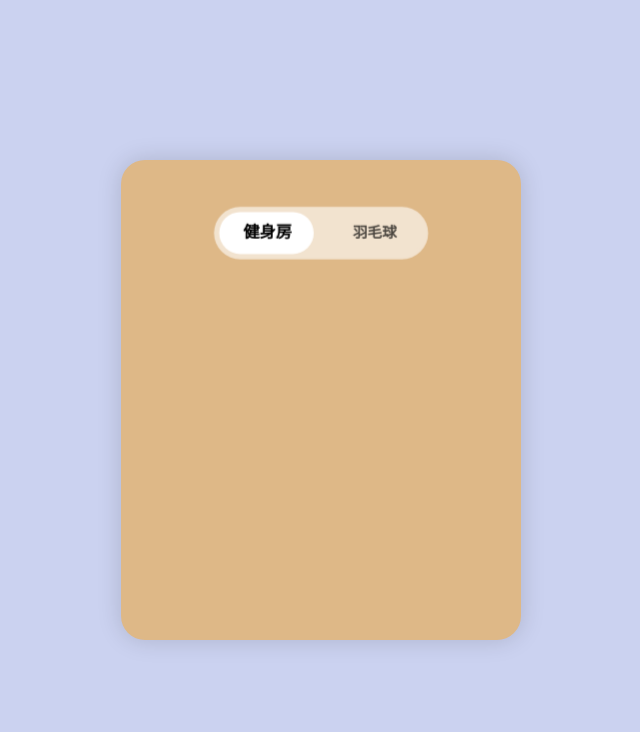
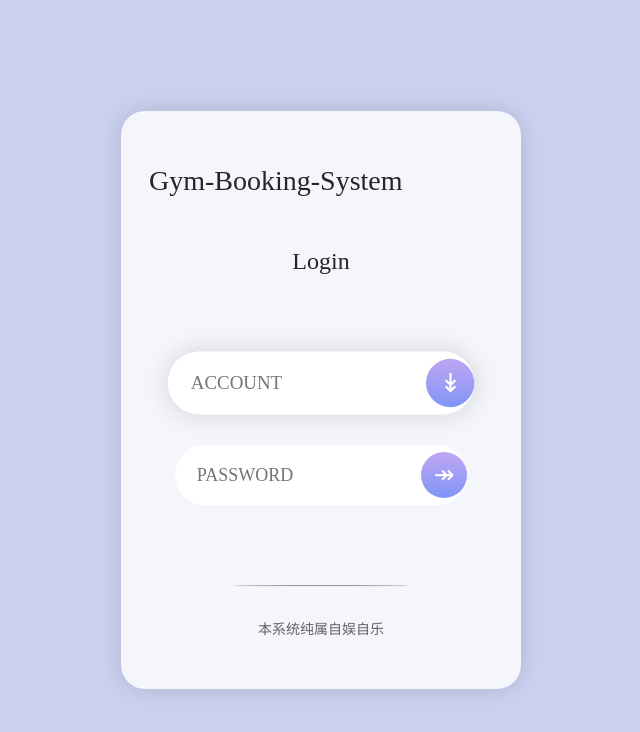
Before and after one commit to bullshitking-99/GymBookSystem, a Vue app: page / in a window 1280 px wide. Shown: the top 732 px of the page, without its empty margins (319-959 px from the left). Built offline with nearby package versions, Linux system fonts and the light colour scheme.

Commit message:
feat：修改滑块切换器样式，替换原表单中单选组件

```diff
--- a/components.d.ts
+++ b/components.d.ts
@@ -14,7 +14,6 @@ declare module '@vue/runtime-core' {
     AFormItem: typeof import('ant-design-vue/es')['FormItem']
     ARadioButton: typeof import('ant-design-vue/es')['RadioButton']
     ARadioGroup: typeof import('ant-design-vue/es')['RadioGroup']
-    Arrow: typeof import('./src/components/arrow.vue')['default']
     ASelect: typeof import('ant-design-vue/es')['Select']
     ASlider: typeof import('ant-design-vue/es')['Slider']
     ASpin: typeof import('ant-design-vue/es')['Spin']
--- a/src/App.vue
+++ b/src/App.vue
@@ -16,9 +16,7 @@ onBeforeMount(() => {
 <template>
   <main>
     <div class="container">
-      <!-- <h1>Gym-Booking-System</h1>
-      <router-view></router-view> -->
-      <SlideSwitcher :options="['健身房', '羽毛球']"></SlideSwitcher>
+      <router-view></router-view>
     </div>
   </main>
 </template>
@@ -44,8 +42,8 @@ main {
     box-shadow: 0px 0px 24px rgba(0, 0, 0, 0.15);
     border-radius: 24px;
     padding: 48px 28px;
-    // background-color: rgb(245, 246, 252);
-    background-color: burlywood;
+    background-color: rgb(245, 246, 252);
+    // background-color: burlywood;
 
     /* 标题 */
     h1 {
--- a/src/components/SlideSwitcher.vue
+++ b/src/components/SlideSwitcher.vue
@@ -11,14 +11,14 @@ const props = defineProps<{
   options: Array<string>;
 }>();
 
-const emit = defineEmits(["changeOption"]);
+const emit = defineEmits(["change"]);
 
 const choosed = ref(props.options[0]);
 
-function changeOption(event: Event) {
+function change(event: Event) {
   const option = (event.target as HTMLElement).innerHTML;
   choosed.value = option;
-  emit("changeOption", option);
+  emit("change", option);
 }
 </script>
 
@@ -32,7 +32,7 @@ function changeOption(event: Event) {
       v-for="option in props.options"
       :key="option"
       class="option"
-      @click="changeOption"
+      @click="change"
       :class="{ choosed: choosed === option }"
     >
       {{ option }}
@@ -49,7 +49,9 @@ function changeOption(event: Event) {
   margin: 0 auto;
   border-radius: 48px;
   border: none;
-  background: rgba(255, 255, 255, 0.6);
+  background: rgba(255, 255, 255, 1);
+  // background-color: #1890ff;
+  box-shadow: 0px 0px 2px rgba(0, 0, 0, 0.15);
   // 毛玻璃
   backdrop-filter: blur(5px);
   height: 50px;
@@ -62,7 +64,8 @@ function changeOption(event: Event) {
     border: none;
     border-radius: 48px;
     height: 80%;
-    background-color: rgba(255, 255, 255, 1);
+    // background-color: rgba(255, 255, 255, 1);
+    background-color: #1890ff;
     z-index: -100;
 
     transition: all 0.3s;
@@ -79,16 +82,18 @@ function changeOption(event: Event) {
 
   .option {
     padding: 15px 30px;
-    color: rgba(0, 0, 0, 0.7);
+    // color: rgba(0, 0, 0, 0.7);
+    color: gray;
     font-weight: 700;
     transition: all 0.3s linear;
     cursor: pointer;
   }
   .choosed {
-    color: black;
+    // color: black;
+    color: white;
     font-weight: bold;
-    transform-origin: center;
-    transform: scale(1.1);
+    // transform-origin: center;
+    // transform: scale(1.1);
   }
 }
 </style>
--- a/src/views/Form.vue
+++ b/src/views/Form.vue
@@ -57,7 +57,7 @@ const spinning = ref(false);
       if (res[0].code === 2000) {
         // 返回data为空-新用户-使用表单初始状态
         // data不为空-老用户-更新表单状态
-        if (res[0].data !== []) {
+        if (!res[0].data) {
           // setSession 将pinia持久化存储则不需要这一步
           sessionStorage.setItem(OrderPlan, JSON.stringify(res));
           // UpdateForm
@@ -310,6 +310,12 @@ const submitForm = () => {
       :wrapper-col="{ span: 15, offset: 1 }"
       autocomplete="off"
     >
+      <SlideSwitcher
+        :options="['健身房', '羽毛球']"
+        @change="(e:'健身房'|'羽毛球')=>formState.orderType = e"
+      ></SlideSwitcher>
+      <div style="height: 50px"></div>
+
       <a-form-item label="开启预约">
         <a-switch
           v-model:checked="formState.isOrder"
@@ -318,12 +324,12 @@ const submitForm = () => {
           un-checked-children="关"
         ></a-switch>
       </a-form-item>
-      <a-form-item label="选择场馆">
+      <!-- <a-form-item label="选择场馆">
         <a-radio-group v-model:value="formState.orderType" button-style="solid">
           <a-radio-button value="健身房">健身房</a-radio-button>
           <a-radio-button value="羽毛球">羽毛球</a-radio-button>
         </a-radio-group>
-      </a-form-item>
+      </a-form-item> -->
       <a-form-item label="指定预约">
         <a-switch
           v-model:checked="formState.isAssignDate"
--- a/src/views/Login.vue
+++ b/src/views/Login.vue
@@ -81,6 +81,7 @@ const loginHandler = (password: string) => {
 </script>
 
 <template>
+  <h1>Gym-Booking-System</h1>
   <h2>Login</h2>
 
   <div style="height: 2rem"></div>
```
Also changed, not shown: 1 other file (tests, documents, lock files or other folders).
